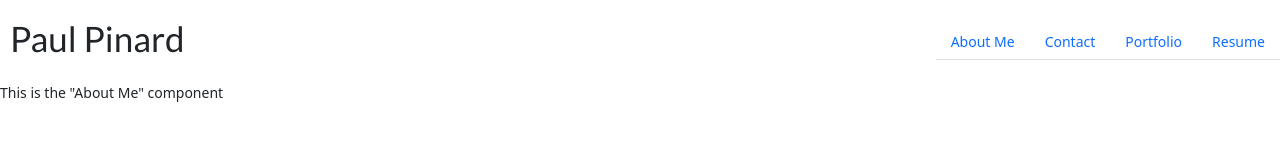
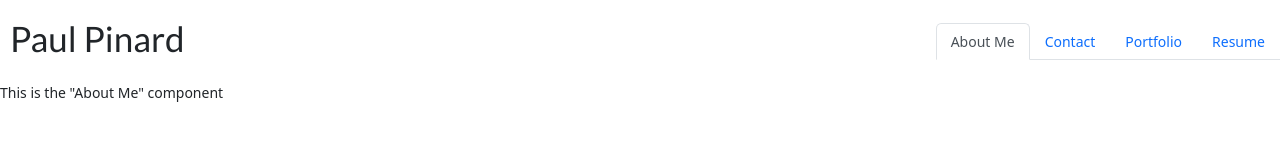
Before and after one commit to pikaypi/pinard-react-portfolio, a React (Create React App) app: page / in a window 1280 px wide. Shown: the top 160 px of the page. Built offline with nearby package versions, Linux system fonts and the light colour scheme.

Commit message:
format the state strings

```diff
--- a/src/components/Display.js
+++ b/src/components/Display.js
@@ -6,19 +6,19 @@ import Portfolio from './pages/Portfolio';
 import Resume from './pages/Resume';
 
 export default function Display() {
-    const [currentPage, setCurrentPage] = useState('AboutMe');
+    const [currentPage, setCurrentPage] = useState('aboutMe');
 
     const renderPage = () => {
-        if (currentPage === 'AboutMe') {
+        if (currentPage === 'aboutMe') {
             return <AboutMe />;
         }
-        if (currentPage === 'Contact') {
+        if (currentPage === 'contact') {
             return <Contact />;
         }
-        if (currentPage === 'Portfolio') {
+        if (currentPage === 'portfolio') {
             return <Portfolio />;
         }
-        if (currentPage === 'Resume') {
+        if (currentPage === 'resume') {
             return <Resume />;
         }
     };
```
